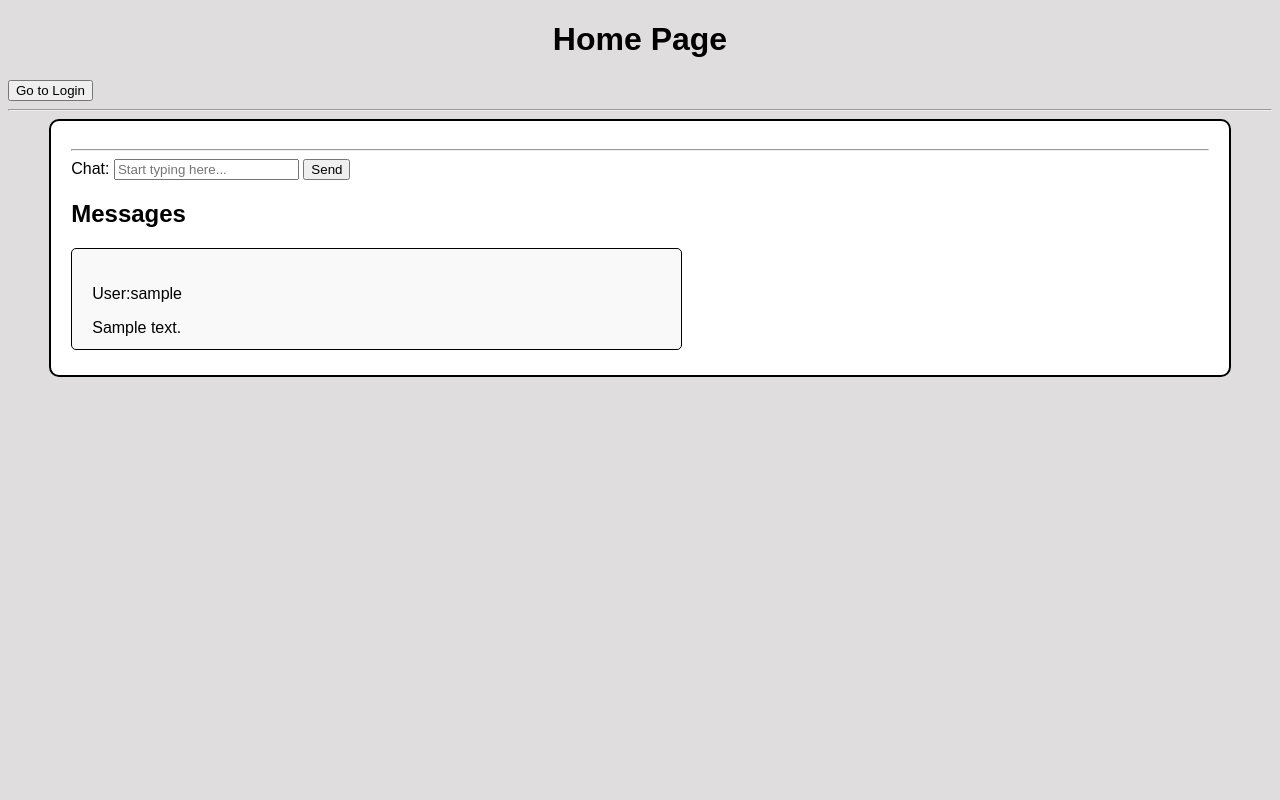
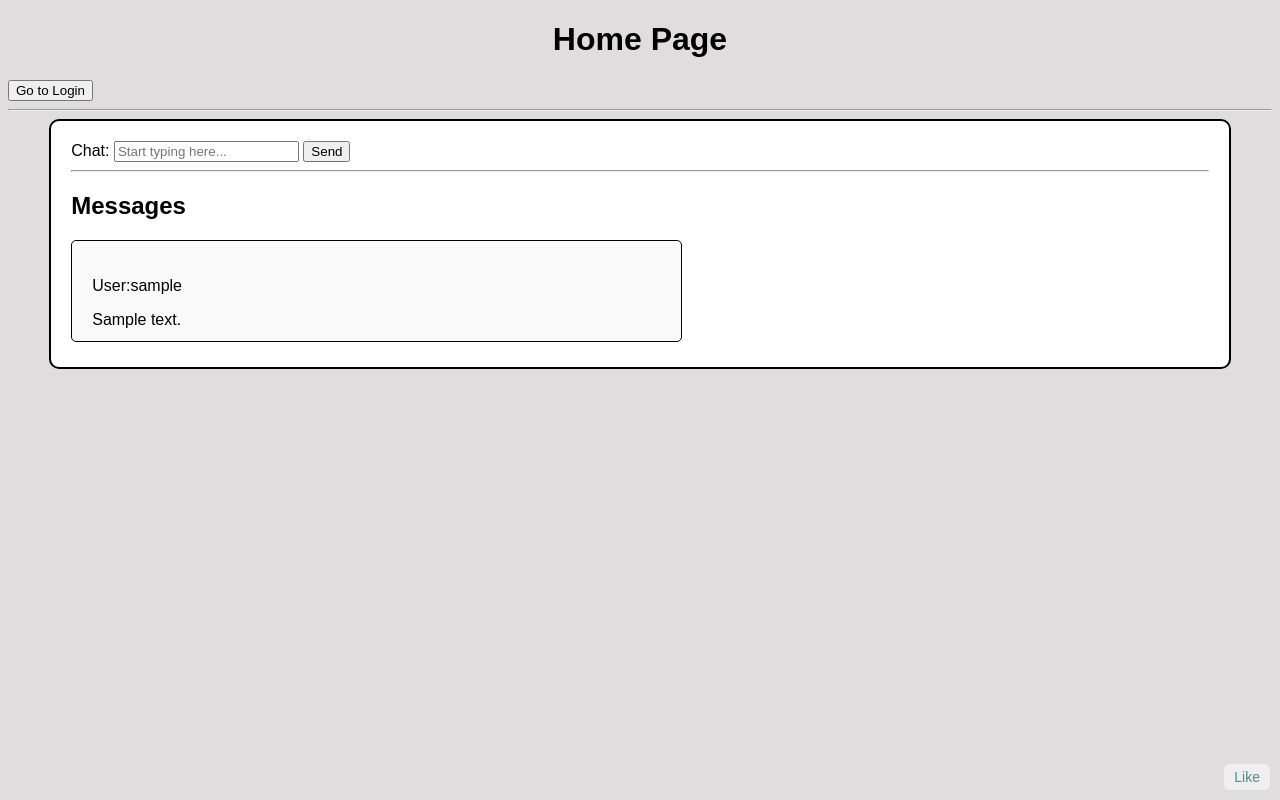
Before and after one commit to aegabrielsen/web-app, a Django app: template xxx_game/templates/xxx_game/chat.html in a window 1280 px wide. Run offline with Django 4.2, Linux system fonts and the light colour scheme; the template is opened without the code that fills it: most values are stand-ins (such as "Sample title", 1, 10 or a date in 2020).

Commit message:
fix chat button

```diff
--- a/xxx_game/static/css/chat.css
+++ b/xxx_game/static/css/chat.css
@@ -28,6 +28,7 @@ body h1{
 }
 
 .post {
+    position: flex;
     border: 1px solid black;
     padding: 20px;
     margin-bottom: 5px;
@@ -37,3 +38,17 @@ body h1{
     height: 60px;
     overflow: hidden;
 }
+.like-button {
+    position: absolute;
+    bottom: 10px;
+    right: 10px;
+}
+.post .like-button button{
+    border-color: black;
+    color: rgb(83, 138, 143);
+    border: none;
+    padding: 5px 10px;
+    border-radius: 5px;
+    cursor: pointer;
+    font-size: 14px;
+}
--- a/xxx_game/templates/xxx_game/chat.html
+++ b/xxx_game/templates/xxx_game/chat.html
@@ -16,7 +16,6 @@
         <hr>
         <div class="chat-container">
             <div class="chat-input">
-                <hr>
                 <form action="/create_post" method="post" id= "chat-form">
                 {% csrf_token %}
                 <label> Chat:
@@ -24,6 +23,7 @@
                 </label>
                 <button type="submit" id="chat-button" >Send</button>
                 </form>
+                <hr>
             </div>
 
 
@@ -31,8 +31,13 @@
         <h2> Messages</h2>
         {% for post in posts %}
         <div class="post">
-            <p>User:{{post.username}}</p>
-            <p>{{post.content}}</p>
+            <div class="message">
+                <p>User:{{post.username}}</p>
+                <p>{{post.content}}</p>
+            </div>
+            <div class="like-button">
+                <button>Like</button>
+            </div>
         </div>
         {% endfor %}
         </div>
```
Also changed, not shown: xxx_game/templates/xxx_game/index.html (+3 -7 lines), xxx_game/static/css/index.css (line endings or trailing spaces).
